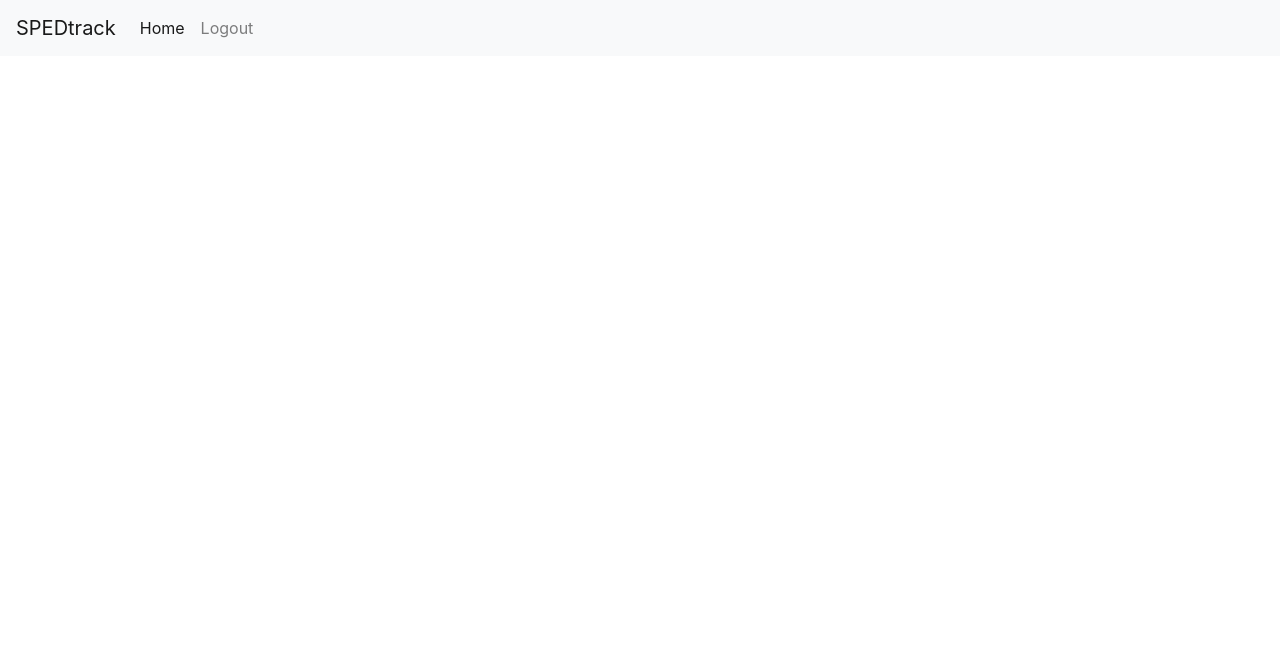
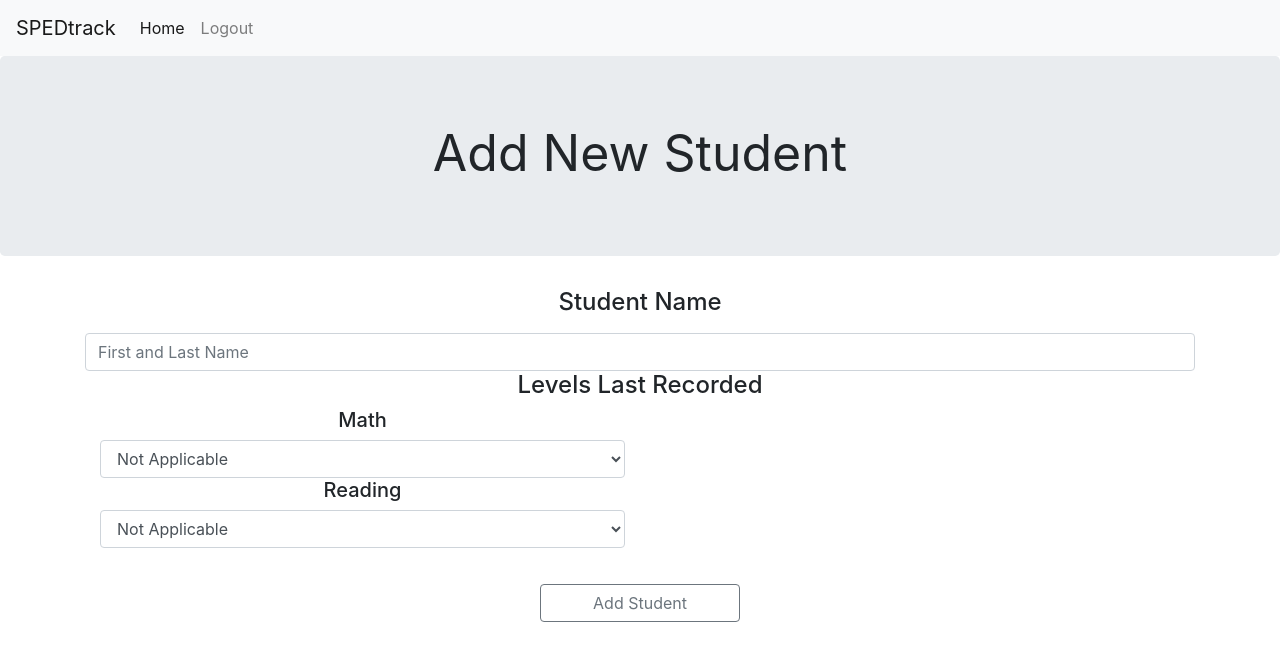
Before and after one commit to rcliffd/spedtrack, a React (Create React App) app: page /NewStudent in a window 1280 px wide. Shown: the top 660 px of the page. Built offline with nearby package versions, Linux system fonts and the light colour scheme.

Commit message:
studentinfo

```diff
--- a/src/App.js
+++ b/src/App.js
@@ -3,8 +3,10 @@
 import NewUser from "./pages/NewUser";
 import RegED from "./pages/RegED";
 import SPED from "./pages/SPED";
+import Home from "./pages/Home";
+import NewStudent from "./pages/NewStudent";
 import Navbar from "./components/Navbar/Navbar";
-import Home from "./pages/Home";
+
 import './App.css';
 import './style.css';
 
@@ -22,6 +24,7 @@
           <Route exact path="/RegED" component={RegED} />
           <Route exact path="/SPED" component={SPED} />
           <Route exact path="/NewUser" component={NewUser} />
+          <Route exact path="/NewStudent" component={NewStudent} />
 
 
         </Switch>
--- a/src/components/Directory/Directory.js
+++ b/src/components/Directory/Directory.js
@@ -4,11 +4,11 @@
     return (
         <div className="container menu">
             <div className="directory">
-            <a href="/RegED" className="btn btn-primary btn-lg active" role="button" aria-pressed="true">Reg Ed</a>
+            <a href="/RegED" className="btn btn-outline-secondary" role="button" aria-pressed="true">Reg Ed</a>
 
-            <a href="/SPED" className="btn btn-primary btn-lg active" role="button" aria-pressed="true">SPED</a>
+            <a href="/SPED" className="btn btn-outline-secondary" role="button" aria-pressed="true">SPED</a>
 
-            <a href="/NewUser" className="btn btn-primary btn-lg active" role="button" aria-pressed="true">New User</a>
+            <a href="/NewUser" className="btn btn-outline-secondary" role="button" aria-pressed="true">New User</a>
         </div>
         </div>
     )
--- /dev/null
+++ b/src/pages/NewStudent.js
@@ -0,0 +1,23 @@
+import React from "react";
+import Jumbotron from "../components/Jumbotron/Jumbotron";
+import StudentInfo from "../components/StudentInfo/StudentInfo";
+
+
+
+class NewStudent extends React.Component {
+
+
+
+   render() {
+       return (
+           <div>
+               <Jumbotron
+                heading="Add New Student"
+                />
+                <StudentInfo />
+           </div>
+       )
+   }
+}
+
+export default NewStudent;
--- a/src/pages/SPED.js
+++ b/src/pages/SPED.js
@@ -1,5 +1,6 @@
 import React from "react";
 import Jumbotron from "../components/Jumbotron/Jumbotron";
+
 
 
 
@@ -13,6 +14,9 @@
                <Jumbotron
                 heading="SPED"
                 />
+                <div className="container">
+                <a href="/NewStudent" className="btn btn-outline-secondary" role="button" aria-pressed="true">Add New Student</a>
+                </div>
 
            </div>
        )
--- a/src/style.css
+++ b/src/style.css
@@ -1,10 +1,11 @@
-.btn-primary {
+.btn-outline-secondary {
     display: inline-flexbox;
     width: 200px;
     margin: 20px 30px;
+    background-color: white;
 }
 
-.container {
+.container, .levels-input {
     margin: 0 auto;
     text-align: center;
 }
```
